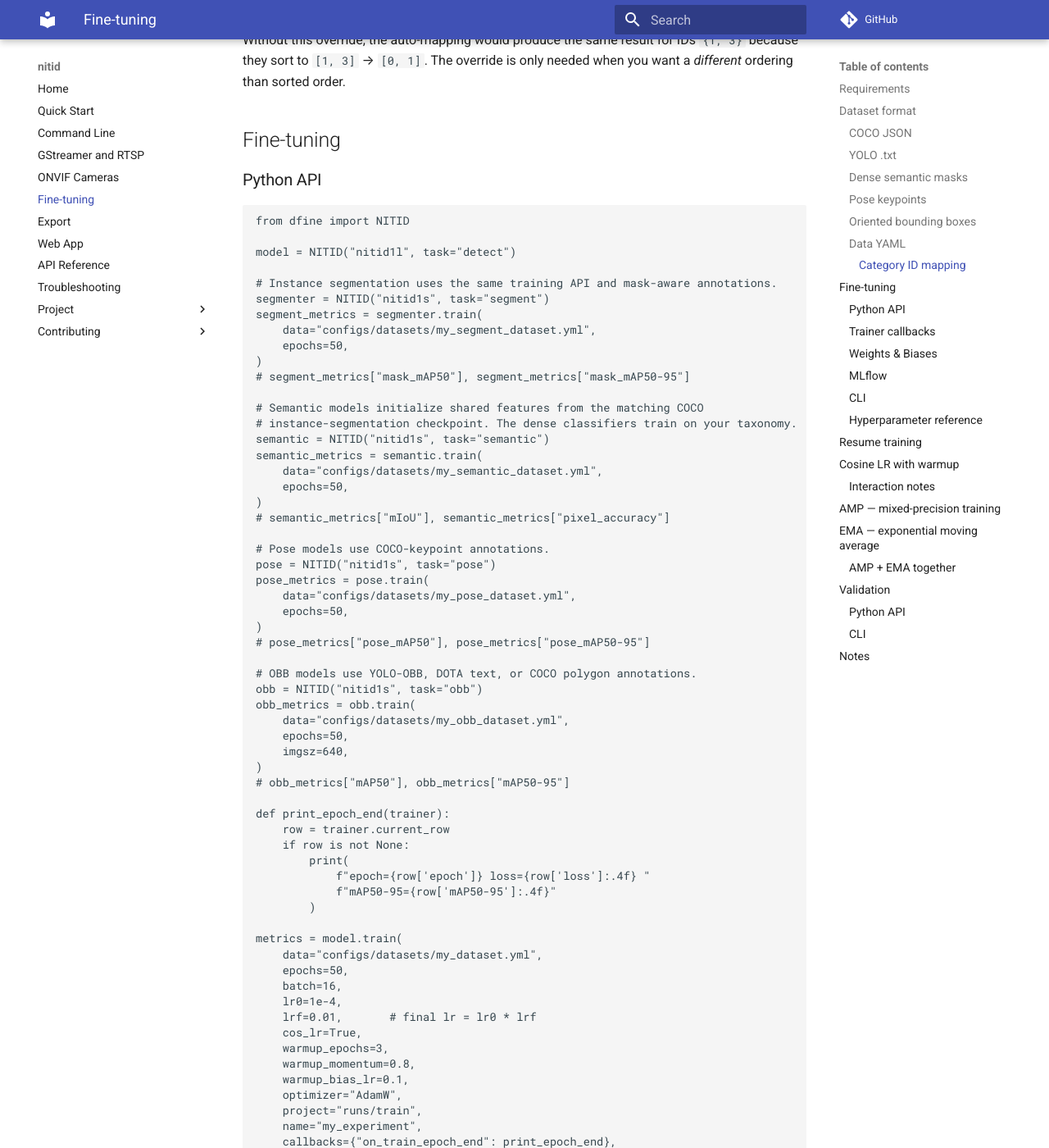
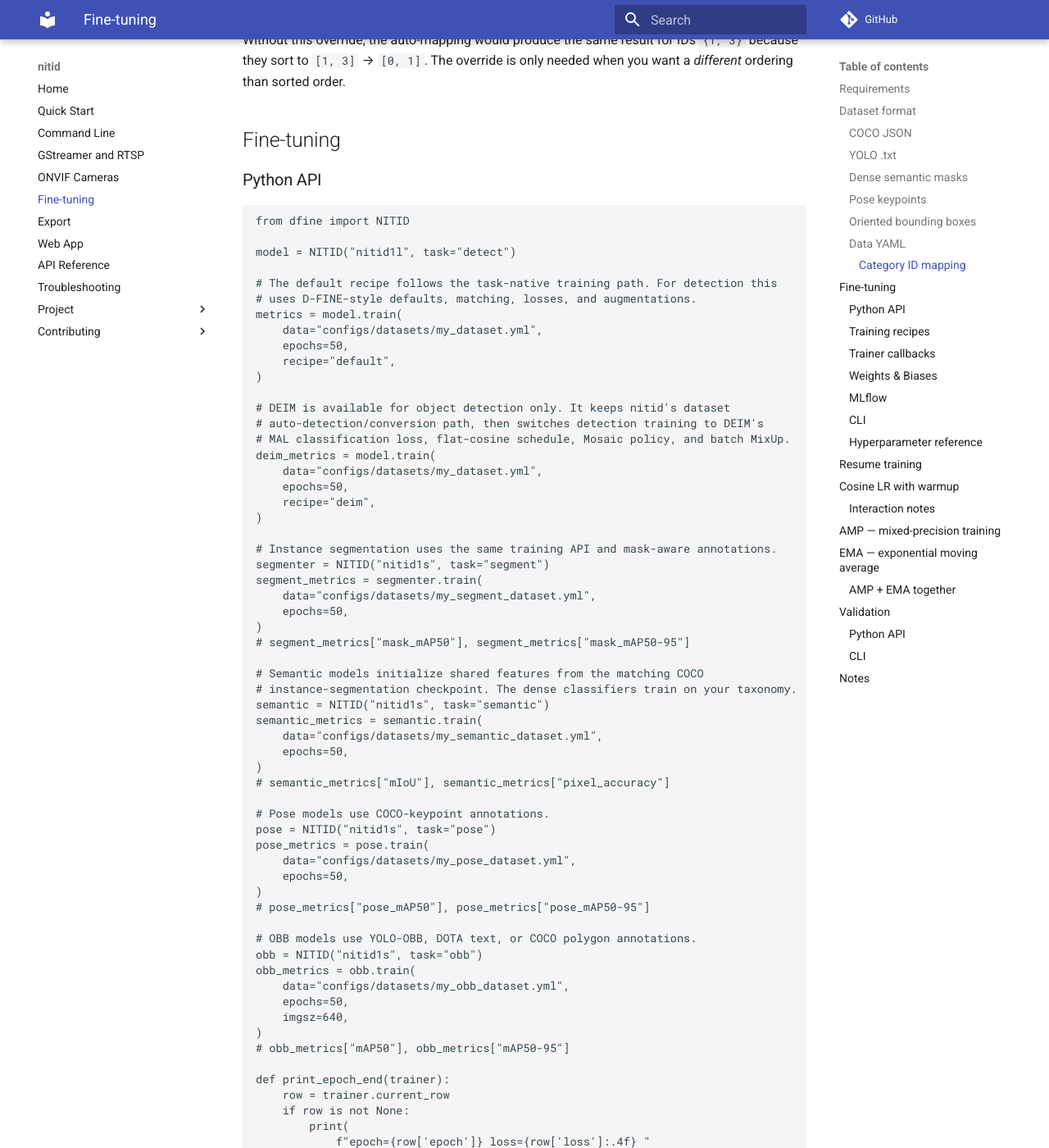
Before and after one commit to Nitidio/nitid, an MkDocs documentation site: the page built from docs/fine_tuning.md, in a window 1280 px wide and 1400 px high, scrolled down 5567 px. Shown: the whole window at 82% size. Built offline with MkDocs 1.6.1 and Material for MkDocs 9.7.7, drawn with Linux system fonts in a browser that asks for light colours; comment, search, counter and statistics services are not loaded; some of the changed text lies outside the part shown.

Commit message:
docs: document DEIM detection recipe

````diff
--- a/dfine/__init__.py
+++ b/dfine/__init__.py
@@ -1,10 +1,10 @@
 """
-nitid: Ultralytics-style D-FINE detection and instance/semantic segmentation.
+nitid: Ultralytics-style DETR models for detection, segmentation, pose, and OBB.
 
 Usage:
-    from dfine import DFINE
+    from dfine import NITID
 
-    model = DFINE("dfine_l")
+    model = NITID("nitid1s", task="detect")
     results = model("image.jpg")
     model.train(data="coco.yaml", epochs=50)
     model.export(format="onnx")
--- a/docs/examples/fine_tune.py
+++ b/docs/examples/fine_tune.py
@@ -9,6 +9,7 @@
     epochs=50,
     imgsz=640,
     batch=16,
+    recipe="default",
     lr0=1e-4,
     project="runs/train",
     name="my_experiment",
--- a/docs/fine_tuning.md
+++ b/docs/fine_tuning.md
@@ -297,6 +297,23 @@
 
 model = NITID("nitid1l", task="detect")
 
+# The default recipe follows the task-native training path. For detection this
+# uses D-FINE-style defaults, matching, losses, and augmentations.
+metrics = model.train(
+    data="configs/datasets/my_dataset.yml",
+    epochs=50,
+    recipe="default",
+)
+
+# DEIM is available for object detection only. It keeps nitid's dataset
+# auto-detection/conversion path, then switches detection training to DEIM's
+# MAL classification loss, flat-cosine schedule, Mosaic policy, and batch MixUp.
+deim_metrics = model.train(
+    data="configs/datasets/my_dataset.yml",
+    epochs=50,
+    recipe="deim",
+)
+
 # Instance segmentation uses the same training API and mask-aware annotations.
 segmenter = NITID("nitid1s", task="segment")
 segment_metrics = segmenter.train(
@@ -343,6 +360,7 @@
     data="configs/datasets/my_dataset.yml",
     epochs=50,
     batch=16,
+    recipe="default",
     lr0=1e-4,
     lrf=0.01,       # final lr = lr0 * lrf
     cos_lr=True,
@@ -378,6 +396,25 @@
 #   ],
 # }
 ```
+
+### Training recipes
+
+`recipe="default"` is the task-native mode and is available for detection,
+instance segmentation, semantic segmentation, pose, and OBB. For detection it
+uses nitid's D-FINE training path: D-FINE matching and losses, D-FINE-style
+detection augmentations, and model-size defaults when you omit values such as
+`epochs`, `batch`, `lr0`, `amp`, or `ema`.
+
+`recipe="deim"` is detection-only. It keeps nitid's normal dataset handling, so
+COCO JSON, YOLO TXT, and automatic conversion still work through the same
+dataset YAMLs. The recipe then switches detection training to DEIM's MAL
+classification loss, flat-cosine learning-rate schedule, recipe Mosaic policy,
+and batch-level MixUp. Calling it for segmentation, semantic segmentation, pose,
+or OBB raises a clear error.
+
+Explicit arguments always win over recipe defaults. For example, passing
+`mosaic=0.0` disables Mosaic even under `recipe="deim"`, and passing `batch=8`
+uses that batch size instead of the model-size recipe value.
 
 With the default `save_period=1`, checkpoints are saved after every epoch to
 `runs/train/my_experiment/epoch{N}.pth`. Use a larger interval or `-1` to reduce
@@ -654,12 +691,13 @@
 | Parameter | Type | Default | Valid range / values | Description |
 |-----------|------|---------|----------------------|-------------|
 | `data` | `str` | required | path to a dataset YAML | Ultralytics-style dataset config describing `path`, split locations, class count, and names. |
-| `epochs` | `int` | `50` | `>= 1` | Number of full passes over the training set. |
+| `recipe` | `str` | `"default"` | `"default"`, `"deim"` | Training recipe. `"default"` uses each task's native path. `"deim"` is detection-only and enables DEIM's MAL loss, flat-cosine schedule, Mosaic policy, and batch MixUp while keeping nitid's dataset auto-detection/conversion. |
+| `epochs` | `int` | recipe/task dependent | `>= 1` | Number of full passes over the training set. Detection defaults follow official D-FINE/DEIM model-size recipes when omitted. |
 | `imgsz` | `int` | `640` | `>= 1` (`>= 256` for OBB) | Square training resolution applied during preprocessing. |
-| `batch` | `int` | `16` | positive integer | Images per batch. Choose this explicitly for the available device memory. |
-| `lr0` | `float` | `1e-4` | `> 0` | Initial learning rate passed to the optimizer. |
-| `lrf` | `float` | `0.01` | `> 0` | Final learning-rate multiplier. Both linear decay and cosine decay end at `lr0 * lrf`. |
-| `cos_lr` | `bool` | `False` | `True`, `False` | Switches the main schedule from linear decay to cosine decay. |
+| `batch` | `int` | recipe/task dependent | positive integer | Images per batch. Choose this explicitly for the available device memory. |
+| `lr0` | `float` | recipe/task dependent | `> 0` | Initial learning rate passed to the optimizer. |
+| `lrf` | `float` | recipe/task dependent | `> 0` | Final learning-rate multiplier. Linear and cosine decay end at `lr0 * lrf`; DEIM uses it as the flat-cosine minimum-LR multiplier. |
+| `cos_lr` | `bool` | `False` | `True`, `False` | Switches the non-DEIM main schedule from linear decay to cosine decay. DEIM uses its own flat-cosine schedule. |
 | `warmup_epochs` | `float` | `0.0` | `>= 0` | Number of warmup epochs before the main LR schedule begins. Fractional values are allowed. |
 | `warmup_momentum` | `float` | `0.8` | typically `0 <= x <= 1` | Starting momentum or Adam/AdamW beta1 used during warmup. It linearly ramps to the optimizer's target value. |
 | `warmup_bias_lr` | `float` | `0.1` | `>= 0` | Starting learning rate for bias parameters during warmup. Non-bias parameters warm up from `0.0`. |
@@ -668,8 +706,8 @@
 | `weight_decay` | `float` | `1e-4` | `>= 0` | Weight decay applied to non-bias parameters. |
 | `clip_grad` | `float` | `0.1` | `>= 0` | Maximum gradient norm; `0` disables clipping. |
 | `resume` | `bool` | `False` | `True`, `False` | Restore the latest run state from `project/name/last.pth`. |
-| `amp` | `bool` | `False` | `True`, `False` | Enables mixed-precision training through `torch.amp.autocast` and `GradScaler` on CUDA devices. |
-| `ema` | `bool` | `False` | `True`, `False` | Maintains an exponential moving average copy of the model and saves EMA weights in checkpoints. |
+| `amp` | `bool` | recipe/task dependent | `True`, `False` | Enables mixed-precision training through `torch.amp.autocast` and `GradScaler` on CUDA devices. Official detection recipes enable AMP by default when omitted. |
+| `ema` | `bool` | recipe/task dependent | `True`, `False` | Maintains an exponential moving average copy of the model and saves EMA weights in checkpoints. Official detection recipes enable EMA by default when omitted. |
 | `ema_decay` | `float` | `0.9999` | usually `0 < x < 1` | Target EMA smoothing factor. The effective decay ramps over the first 1,000 optimizer updates so newly initialized custom heads are not stale during early validation. |
 | `device` | `str \| None` | `None` | e.g. `"cpu"`, `"cuda"`, `"cuda:0"` | Optional override for the training device. If omitted, training uses the device selected when the `DFINE` object was created. |
 | `project` | `str` | `"runs/train"` | any writable path | Root directory for run artifacts such as checkpoints and metrics. |
@@ -692,7 +730,7 @@
 | `fraction` | `float` | `1.0` | `(0, 1]` | Deterministically sample this fraction of training images. |
 | `accumulate` | `int` | `1` | `>= 1` | Accumulate gradients across batches before optimizer and EMA steps. |
 | `multi_scale` | `bool` | `False` | `True`, `False` | Randomly resize batches from roughly 0.5× to 1.5× `imgsz`, in multiples of 32. |
-| `augment` | `bool` | `True` | `True`, `False` | Enable box-aware training augmentation. Letterbox preprocessing remains active when disabled. |
+| `augment` | `bool` | `True` | `True`, `False` | Enable recipe-aware box transforms for detection and task-native transforms for other tasks. |
 | `fliplr` | `float` | `0.5` | `[0, 1]` | Probability of a horizontal flip. |
 | `scale` | `float` | `0.5` | `[0, 1)` | Maximum random isotropic scale gain. |
 | `translate` | `float` | `0.1` | `[0, 1]` | Maximum translation as a fraction of image width/height. |
@@ -700,8 +738,8 @@
 | `hsv_h` | `float` | `0.015` | `[0, 0.5]` | Hue jitter gain. |
 | `hsv_s` | `float` | `0.7` | `[0, 1]` | Saturation jitter gain. |
 | `hsv_v` | `float` | `0.4` | `[0, 1]` | Brightness/value jitter gain. |
-| `mosaic` | `float` | `0.0` | `[0, 1]` | Mosaic probability. Not supported for semantic, pose, or OBB. |
-| `mixup` | `float` | `0.0` | `[0, 1]` | MixUp probability. Not supported for semantic, pose, or OBB. |
+| `mosaic` | `float` | `0.0` (`0.5` in DEIM when omitted) | `[0, 1]` | Mosaic probability. Detection uses recipe-aware Mosaic; semantic, pose, and OBB do not support it. |
+| `mixup` | `float` | `0.0` | `[0, 1]` | Dataset-level MixUp probability. DEIM detection additionally uses recipe-controlled batch MixUp; semantic, pose, and OBB do not support dataset-level MixUp. |
 | `close_mosaic` | `int` | `10` | `>= 0` | Disable mosaic for the final N epochs; zero keeps it active. |
 | `time` | `float \| None` | `None` | positive hours or `None` | Training duration in hours. When supplied, this overrides `epochs` as the loop's stopping limit. |
 | `verbose` | `bool` | `True` | `True`, `False` | Enables per-epoch console logging during training. |
@@ -709,16 +747,19 @@
 | `wandb` | `bool \| dict` | `False` | `True`, `False`, or WandB options | Enables the optional Weights & Biases integration. |
 | `mlflow` | `bool \| dict` | `False` | `True`, `False`, or MLflow options | Enables the optional Ultralytics-style MLflow integration. |
 
-Images are first resized with aspect ratio preserved and padded to `imgsz`. Every
-geometric transform operates on absolute `xyxy` boxes, clips them to the visible
-image, removes empty boxes and their labels, and only then converts targets to the
-normalized `cxcywh` format expected by D-FINE. The sample/epoch seed makes transform
-choices independent of DataLoader worker scheduling. All resolved values above are
-written to `args.yaml` and restored from `last.pth` on resume.
+Detection recipes use a D-FINE/DEIM-style transform profile: photometric
+distortion, zoom-out, IoU crop, horizontal flip, and final square resizing.
+Mosaic is applied before that profile when enabled. Every geometric transform
+operates on absolute `xyxy` boxes, clips them to the visible image, removes empty
+boxes and labels, and only then converts targets to the normalized `cxcywh`
+format expected by the model. The sample/epoch seed makes transform choices
+independent of DataLoader worker scheduling.
 
-Mosaic and MixUp are implemented as opt-in benchmark candidates rather than
-selected defaults. Validate them against the unaugmented baseline on the target
-dataset before enabling them by default.
+`recipe="deim"` enables its recipe Mosaic default and batch-level MixUp for
+detection. Without DEIM, Mosaic and dataset-level MixUp remain explicit opt-ins.
+Mosaic and MixUp are not supported for semantic segmentation, pose, or OBB. All
+resolved values above are written to `args.yaml` and restored from `last.pth` on
+resume.
 
 ## Resume training
 
````
Also changed, not shown: README.md (+8 -0 lines), docs/api_reference.md (+6 -3 lines), docs/cli.md (+1 -0 lines), docs/quickstart.md (+9 -0 lines).
